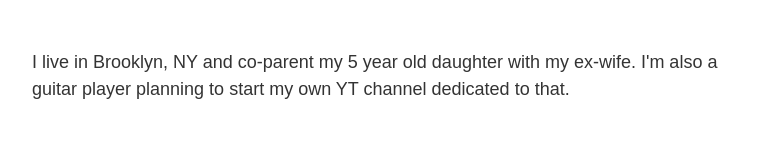
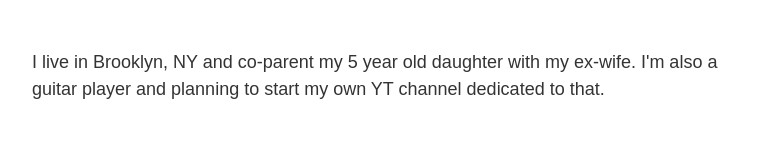
Before and after one commit to dsound-zz/50AndFullStack, a Gatsby site: page /about in a window 1280 px wide. Shown: the part 807-952 px from the top of the page, without its empty margins (251-1017 px from the left). Built offline with nearby package versions, Linux system fonts and the light colour scheme; Gatsby itself is replaced by a stand-in of ours.

Commit message:
mis-spell

```diff
--- a/src/pages/about.js
+++ b/src/pages/about.js
@@ -19,7 +19,7 @@ const About = () => {
           GatsbyJS which is the framework for this blog! Did I mention I'm passionate about coding?
         </p><br />
         <p>I live in Brooklyn, NY and co-parent my 5 year old daughter with my ex-wife. I'm also a guitar player
-          planning to start my own YT channel dedicated to that.
+          and planning to start my own YT channel dedicated to that.
         </p>
       </div>
       <p>
```
